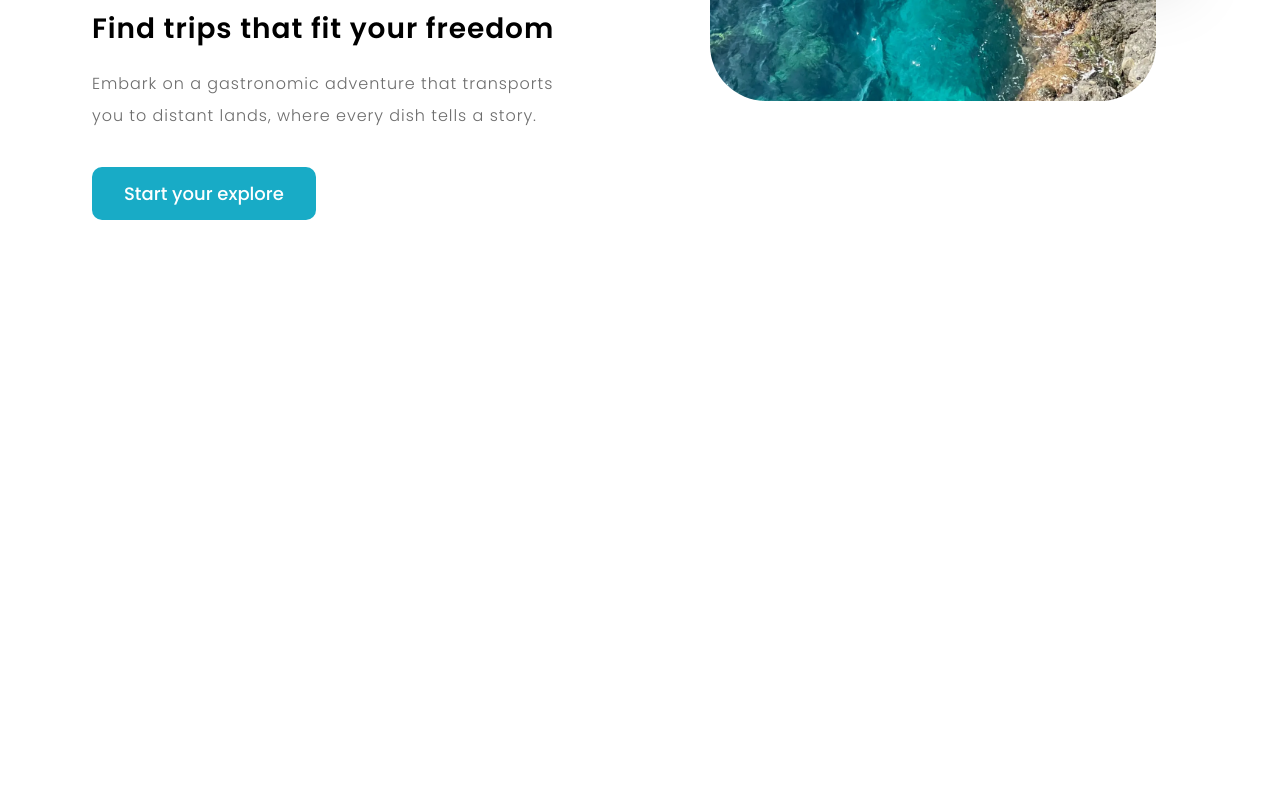
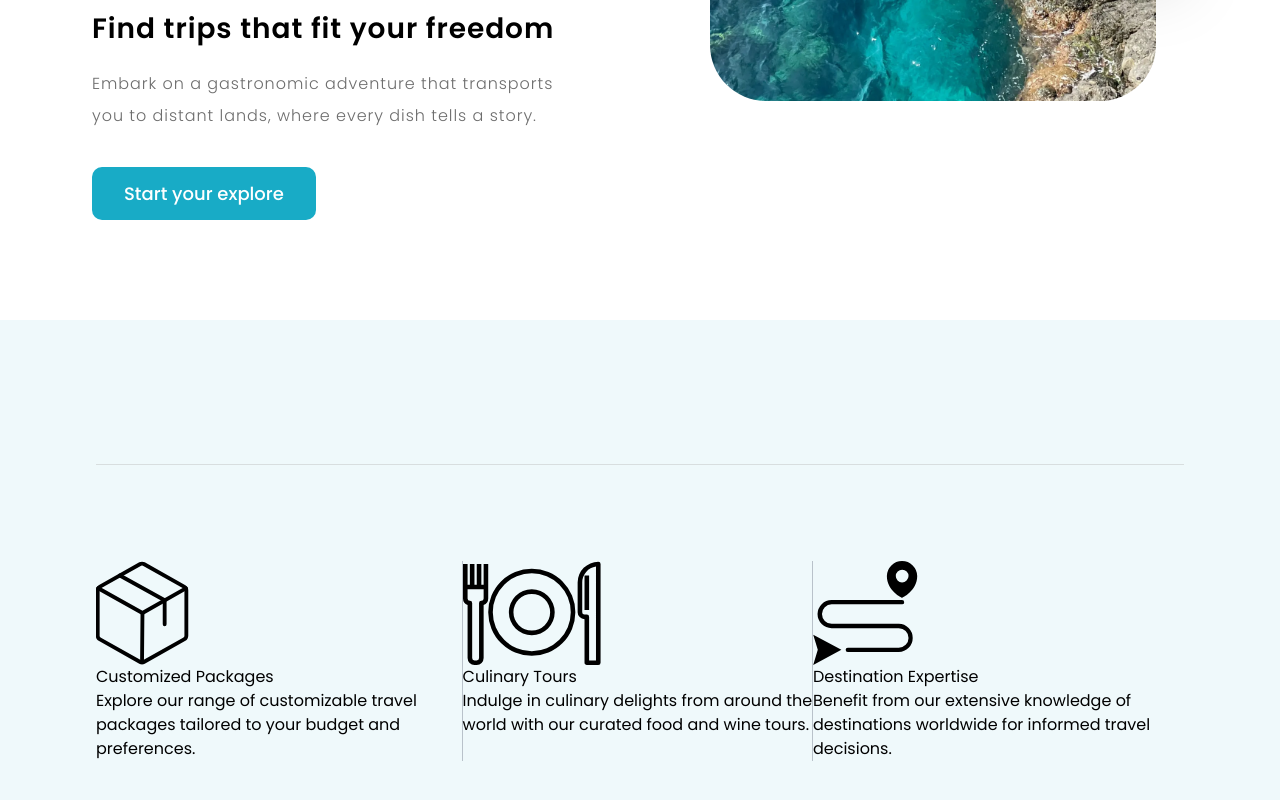
Before and after one commit to Jisap/vite-travel-agency, a React (Vite) app: page / in a window 1280 px wide. Shown: the part 1787-2587 px from the top of the page. Before the commit the page ends 2107 px from the top, so only its background shows below. Built offline with nearby package versions, Linux system fonts and the light colour scheme.

Commit message:
Services

```diff
--- a/src/App.tsx
+++ b/src/App.tsx
@@ -3,6 +3,7 @@
 import Main from "./components/Main";
 import Navigation from "./components/Navigation/Navigation";
 import Page from "./components/Page";
+import Services from "./components/Services/Services";
 import Steps from "./components/Steps/Steps";
 
 function App() {
@@ -15,6 +16,7 @@
 
       <Main>
         <Steps />
+        <Services />
       </Main>
     </Page>
   )
--- a/src/components/Main.tsx
+++ b/src/components/Main.tsx
@@ -2,7 +2,7 @@
 
 
 interface MainProps {
-  children: ReactElement;
+  children: ReactElement[];
 }
 
 const Main = (props: MainProps) => {
--- /dev/null
+++ b/src/components/Services/Service.tsx
@@ -0,0 +1,20 @@
+import { type Service } from "../../utils/contentTypes"
+
+
+interface ServiceProps{
+  service: Service
+}
+
+const Service = ({service}: ServiceProps) => {
+  return (
+    <li>
+      <service.Icon className="h-26" />
+      <div>
+        <h3>{service.heading}</h3>
+        <p>{service.description}</p>
+      </div>
+    </li>
+  )
+}
+
+export default Service
--- /dev/null
+++ b/src/components/Services/Services.tsx
@@ -0,0 +1,23 @@
+import Service from "./Service"
+import { type Service as  IService } from "../../utils/contentTypes"
+import { services } from "../../utils/content"
+
+const customizedPackages: IService = services.at(0)!;
+const culinaryTours: IService = services.at(1)!;
+const destinationExpertise: IService = services.at(2)!;
+
+const Services = () => {
+  return (
+    <section className="bg-primary-100 px-24 py-36">
+      <ul className="border-grey-500/40 m-auto flex max-w-389 justify-between border-y-1 py-24">
+        <Service service={customizedPackages} />
+        <li className="bg-gray-500/40 block w-0.25 self-stretch"/>
+        <Service service={culinaryTours} />
+        <li className="bg-gray-500/40 block w-0.25 self-stretch"/>
+        <Service service={destinationExpertise} />
+      </ul>
+    </section>
+  )
+}
+
+export default Services
```
